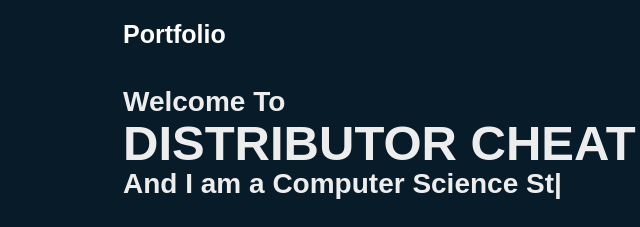
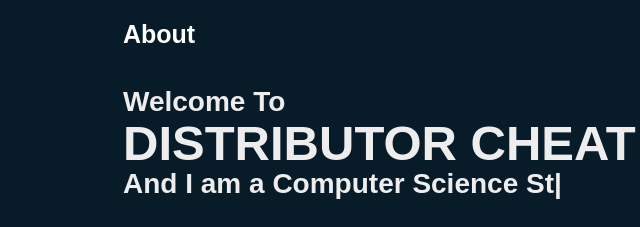
Before and after one commit to distributorgame/about, a plain HTML site: page index.html in a window 1280 px wide. Shown: the top 227 px of the page, 5-645 px from the left. Drawn offline with nearby package versions, Linux system fonts and the light colour scheme.

Commit message:
Update index.html

```diff
--- a/index.html
+++ b/index.html
@@ -10,7 +10,7 @@
 </head>
 <body>
     <header class="header">
-        <a href="#" class="logo">Portfolio</a>
+        <a href="#" class="logo">About</a>
         <nav class="navbar">
         </nav>
     </header>
```
